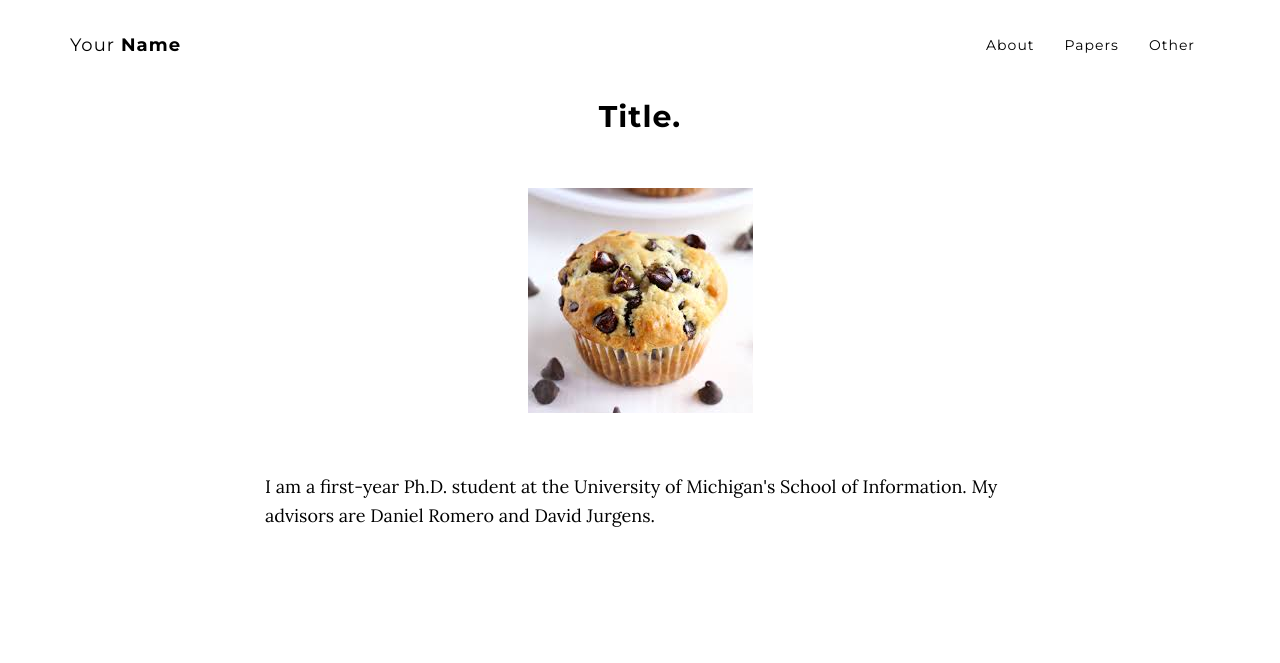
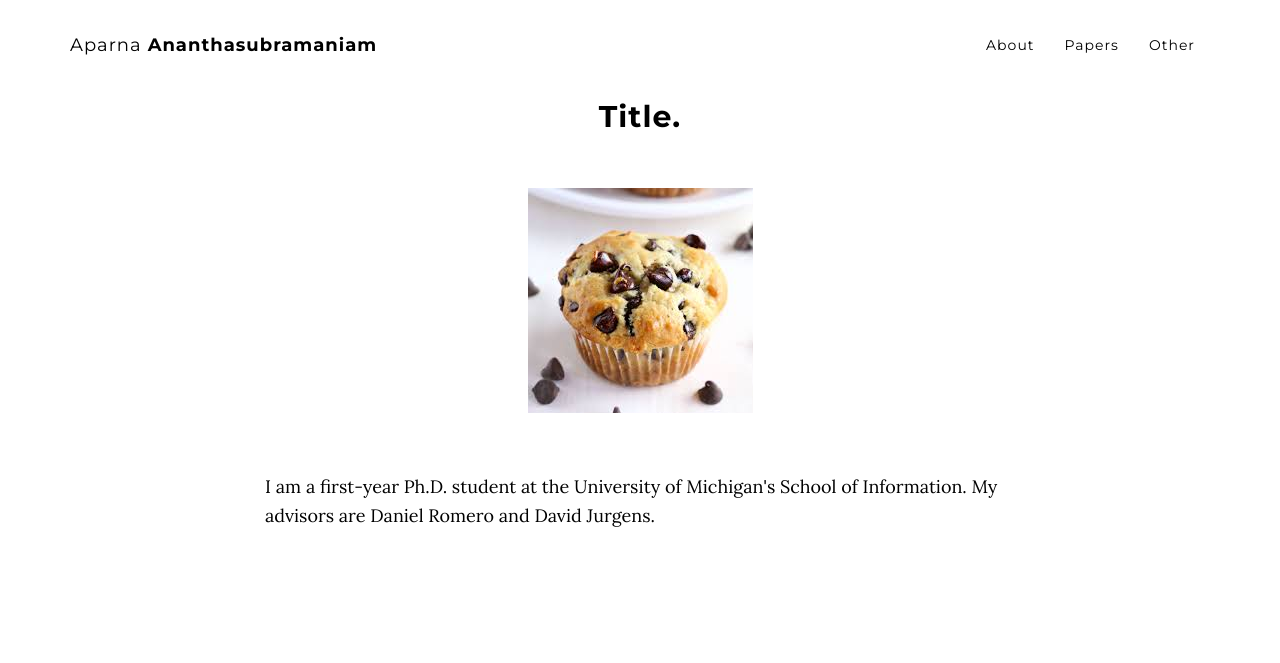
Before and after one commit to aparna-ananth/aparna-ananth.github.io, a website: page index.html in a window 1280 px wide. Shown: the top 663 px of the page. Drawn offline with nearby package versions, Linux system fonts and the light colour scheme.

Commit message:
Update index.html

```diff
--- a/index.html
+++ b/index.html
@@ -41,7 +41,7 @@
                     Menu <i class="fa fa-bars"></i>
                 </button>
                 <a class="navbar-brand page-scroll" href="#page-top">
-                    <span class="light">Your</span> Name
+                    <span class="light">Aparna</span> Ananthasubramaniam
                 </a>
             </div>
 
@@ -85,6 +85,7 @@
         <div class="row">
             <div class="col-lg-8 col-lg-offset-2">
                 <h2>Publications</h2>
+                <!-- <p> Your papers. </p> -->
                 <div>
                     <p style="float: left;">
                         <img src="./img/paper.jpg" max-height="130px" width="130px" hspace=20>
@@ -100,15 +101,16 @@
         </div>
     </section>
 
+    <!-- Other
     <section id="random" class="container content-section text-center">
         <div class="row">
             <div class="col-lg-8 col-lg-offset-2">
                 <h2>Other</h2>
                 <p>Another section.</p>
-
             </div>
         </div>
     </section>
+    -->
 
     <!-- Download Section
     <section id="download" class="content-section text-center">
```
